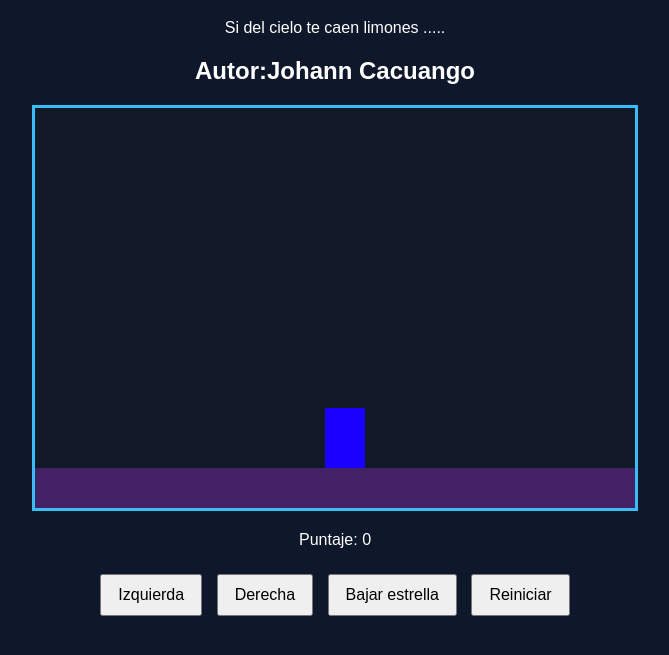
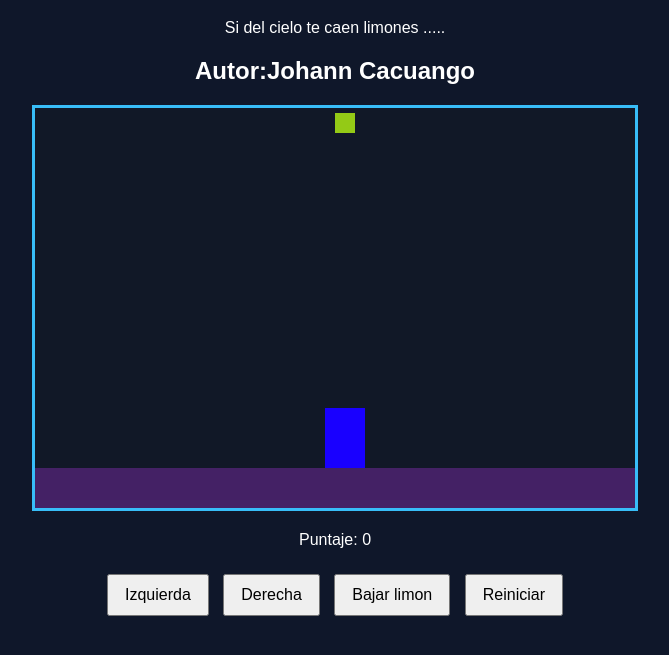
Before and after one commit to academyjost/Juegos-de-los-Limones, a plain HTML site: page limones.html in a window 1280 px wide. Both pictures are taken after a click on the button "Izquierda". Shown: the part 81-736 px from the top of the page, without its empty margins (305-974 px from the left). Drawn offline with Linux system fonts and the light colour scheme.

Commit message:
git add . git commit -m "Agregada función para bajar el limón y actualizar la pantalla al mover el personaje" git push origin main git status git log --oneline

```diff
--- a/limones.html
+++ b/limones.html
@@ -1,7 +1,7 @@
 <!DOCTYPE html>
 <html>
 <head>
-  <title>Caza Estrellas</title>
+  <title>Caza Limones</title>
  <link rel="stylesheet" href="limones.css">
 
 </head>
@@ -17,7 +17,7 @@
     <div class="botones">
       <button onclick="moverIzquierda()">Izquierda</button>
       <button onclick="moverDerecha()">Derecha</button>
-      <button onclick="bajarEstrella()">Bajar estrella</button>
+      <button onclick="bajarLimon()">Bajar limon</button>
       <button onclick="reiniciar()">Reiniciar</button>
     </div>
   </div>
--- a/limones.js
+++ b/limones.js
@@ -5,11 +5,18 @@ const Altura_Suelo=40;
 const Altura_Personaje=60;
 const Ancho_Personaje=40;
 
+const Ancho_Limon=20;
+const Altura_Limon=20;
+
 let personajeX=canvas.width/2;
+let limonX=canvas.width/2;
+let limonY=5;
+
 
 function iniciar(){
     dibujarSuelo();
     dibujarPersonaje();
+    dibujarLimon();
 }
 function dibujarSuelo(){
     ctx.fillStyle="#442165";
@@ -21,15 +28,26 @@ function dibujarPersonaje(){
 }
 function moverIzquierda(){
     personajeX=personajeX-=10;
-    ctx.clearRect(0,0,canvas.width,canvas.height);
-    dibujarSuelo();
-    ctx.fillStyle="#1900ff";
-    ctx.fillRect(personajeX,canvas.height-(Altura_Suelo+Altura_Personaje),Ancho_Personaje,Altura_Personaje);
+    actualizarPantalla();
 }
 function moverDerecha(){
     personajeX=personajeX+=10;
+    actualizarPantalla();
+}
+function actualizarPantalla(){
+    limpiarCanvas();
+    dibujarSuelo();
+    dibujarPersonaje();
+    dibujarLimon();
+}
+function limpiarCanvas(){
     ctx.clearRect(0,0,canvas.width,canvas.height);
-    dibujarSuelo();
-    ctx.fillStyle="#1900ff";
-    ctx.fillRect(personajeX,canvas.height-(Altura_Suelo+Altura_Personaje),Ancho_Personaje,Altura_Personaje);
 }
+function dibujarLimon(){
+    ctx.fillStyle="#94ca16";
+    ctx.fillRect(limonX,limonY,Ancho_Limon,Altura_Limon);
+}
+function bajarLimon(){
+    limonY=limonY+=10;
+    actualizarPantalla();
+}
```
